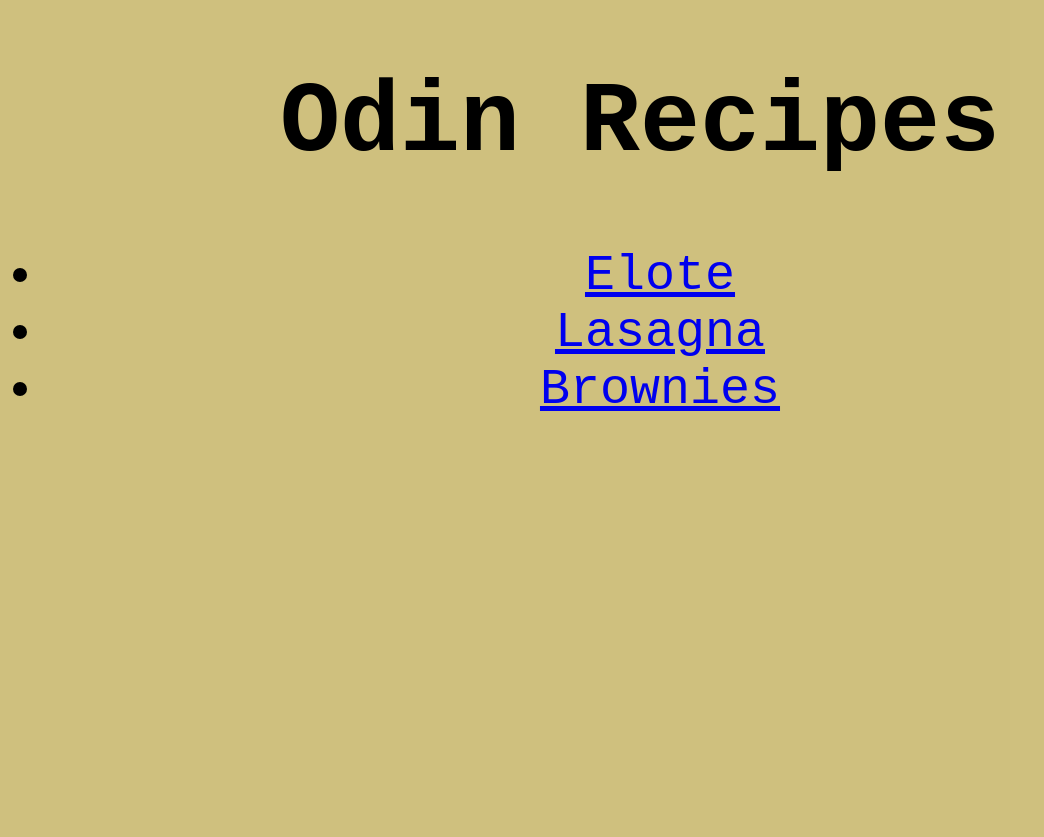
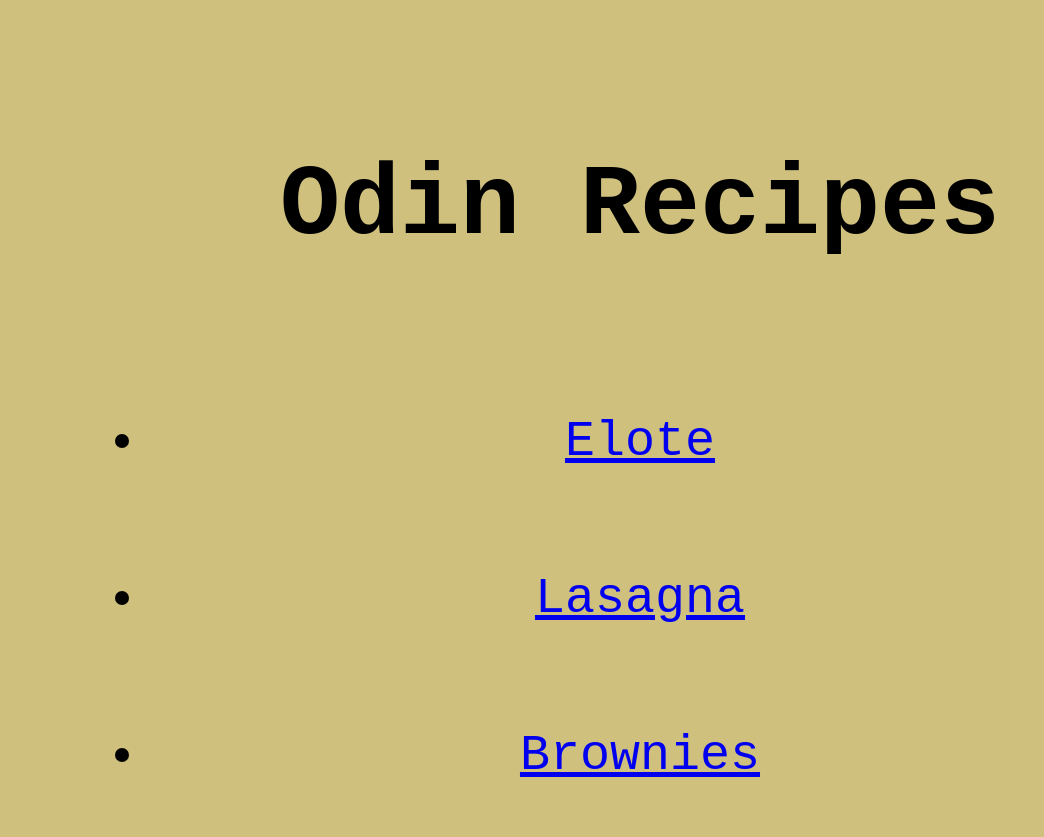
Before and after one commit to prat2003/odin-recipes, a plain HTML site: page index.html in a window 1280 px wide. Shown: the whole page, without its empty margins (0-1044 px from the left). Before the commit the page ends 800 px from the top, so only its background shows below. Drawn offline with Linux system fonts and the light colour scheme.

Commit message:
Added padding to all css files

```diff
--- a/recipes/browniestyles.css
+++ b/recipes/browniestyles.css
@@ -2,6 +2,9 @@
     background-color: rgb(207, 192, 126);
     text-align: center;
     font-family: 'Courier New', Courier, monospace;
+    padding: 50px;
+    margin: 0px;
+    border: 0px;
 }
 
 p {
--- a/recipes/elotestyles.css
+++ b/recipes/elotestyles.css
@@ -2,6 +2,9 @@
     background-color: rgb(207, 192, 126);
     text-align: center;
     font-family: 'Courier New', Courier, monospace;
+    padding: 50px;
+    margin: 0px;
+    border: 0px;
 }
 
 p {
--- a/recipes/lasagnastyles.css
+++ b/recipes/lasagnastyles.css
@@ -2,6 +2,9 @@
     background-color: rgb(207, 192, 126);
     text-align: center;
     font-family: 'Courier New', Courier, monospace;
+    padding: 50px;
+    margin: 0px;
+    border: 0px;
 }
 
 p {
--- a/styles.css
+++ b/styles.css
@@ -2,6 +2,9 @@
     background-color: rgb(207, 192, 126);
     text-align: center;
     font-family: 'Courier New', Courier, monospace;
+    padding: 50px;
+    margin: 0px;
+    border: 0px;
 }
 
 h1 {
```
